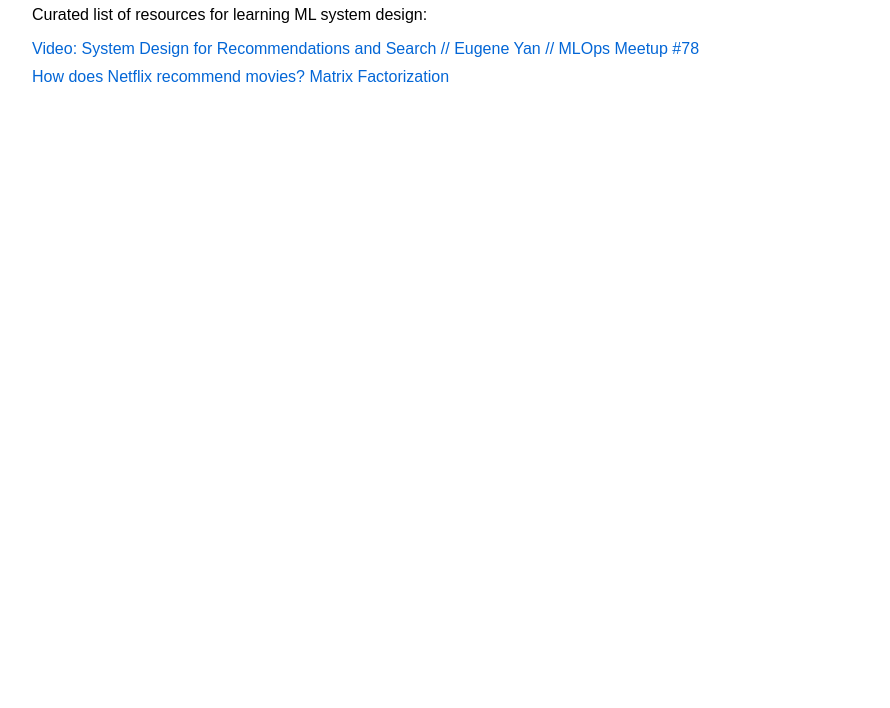
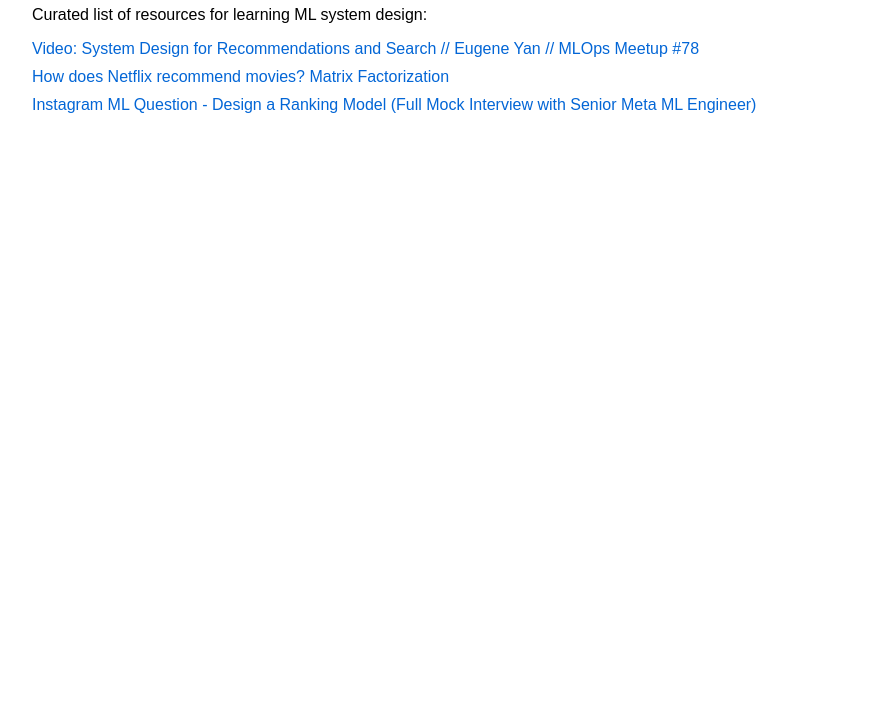
Before and after one commit to sk1210/dsa_list, a plain HTML site: page ml_design.html in a window 1280 px wide. Shown: the part 92-800 px from the top of the page, without its empty margins (8-898 px from the left). Drawn offline with Linux system fonts and the light colour scheme.

Commit message:
Update ml_design.html

```diff
--- a/ml_design.html
+++ b/ml_design.html
@@ -34,7 +34,8 @@
     <ul>
         <li><a href="https://www.youtube.com/watch?v=lh9CNRDqKBk&t=355s"_blank">Video: System Design for Recommendations and Search // Eugene Yan // MLOps Meetup #78 </a></li>
         <li><a href="https://www.youtube.com/watch?v=ZspR5PZemcs" target="_blank">How does Netflix recommend movies? Matrix Factorization </a></li>
-        <!-- Add more resources here -->
+        <li><a href="https://www.youtube.com/watch?v=7_E4wnZGJKo" target="_blank">Instagram ML Question - Design a Ranking Model (Full Mock Interview with Senior Meta ML Engineer)
+ </a></li>
     </ul>
 </body>
 </html>
```
